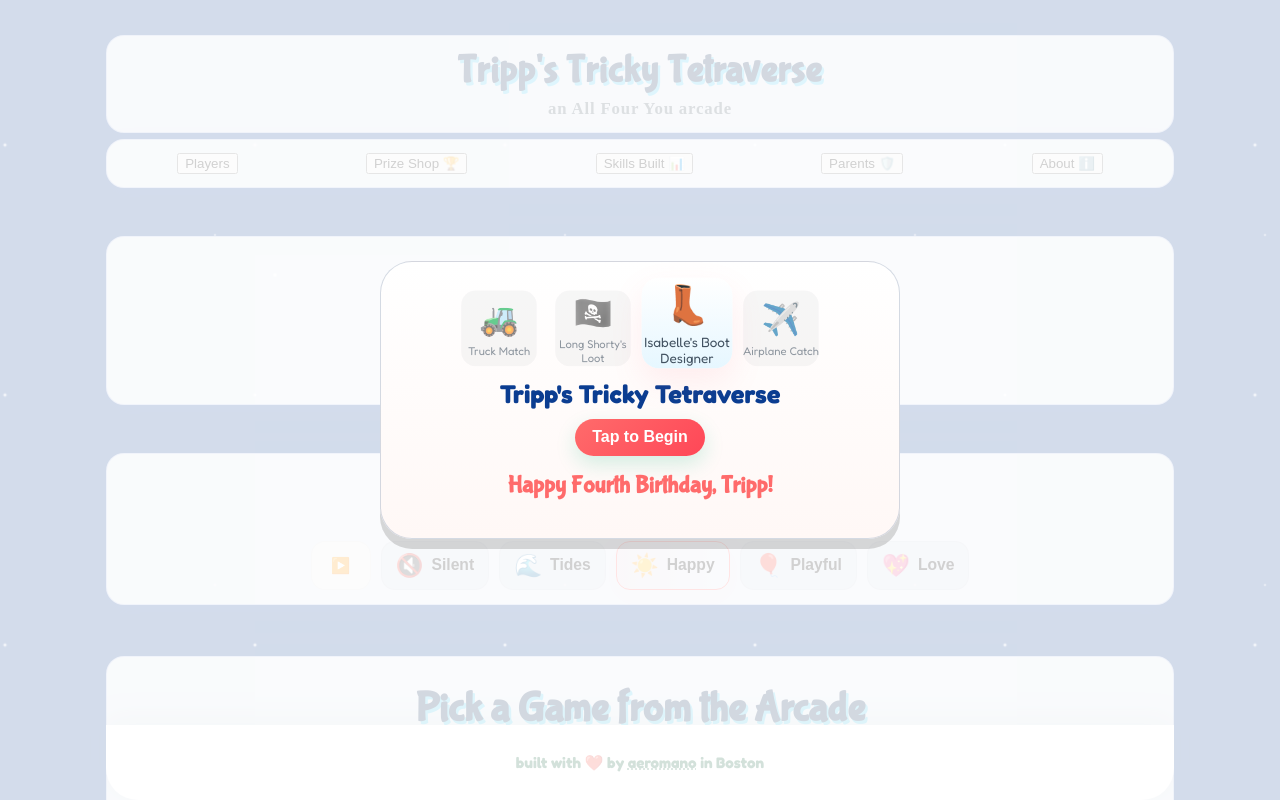
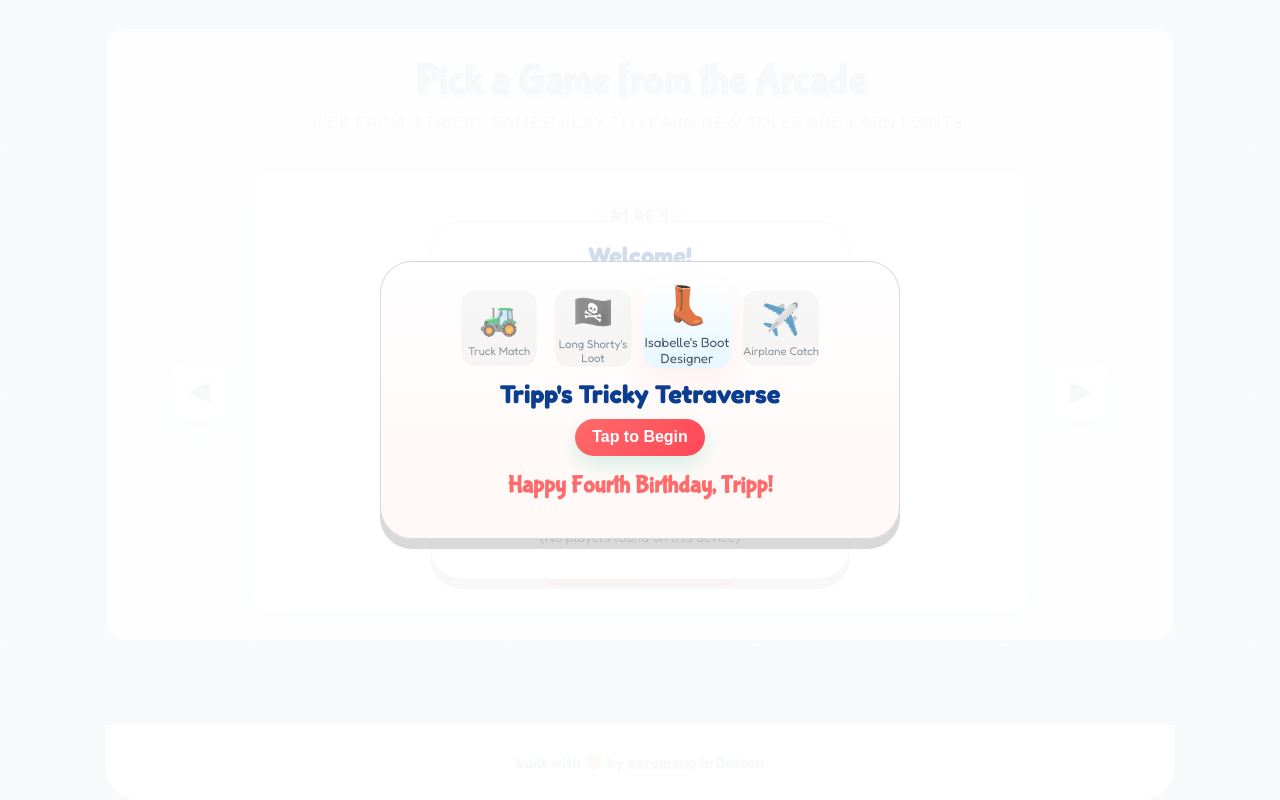
Before and after one commit to ashleyer/tripp-s-tricky-tetraverse, a React (Vite) app: page / in a window 1280 px wide. Shown: the top 800 px of the page. Built offline with nearby package versions, Linux system fonts and the light colour scheme; a web font is replaced by a local one.

Commit message:
fix onload

```diff
--- a/src/App.tsx
+++ b/src/App.tsx
@@ -155,6 +155,40 @@ const WelcomeBackModal: React.FC<WelcomeBackModalProps> = ({ playerName, onPlay,
   );
 };
 
+interface WelcomeOverlayProps {
+  onReturning: () => void;
+  onNew: () => void;
+  hasExistingPlayer: boolean;
+}
+
+const WelcomeOverlay: React.FC<WelcomeOverlayProps> = ({ onReturning, onNew, hasExistingPlayer }) => {
+  return (
+    <div className="modal-backdrop" role="dialog" aria-modal="true">
+      <div className="modal-content" style={{textAlign: 'center', maxWidth: '420px'}}>
+        <h2>Welcome!</h2>
+        <div style={{fontSize: '4rem', margin: '20px 0'}}>✨</div>
+        <p style={{color: 'var(--text-muted)', fontSize: '1.1rem'}}>Have you played before?</p>
+        <div style={{display: 'flex', flexDirection: 'column', gap: '12px', margin: '20px auto 0', width: '100%'}}>
+          <button
+            className="primary-button"
+            onClick={onReturning}
+            style={{width: '100%'}}
+            disabled={!hasExistingPlayer}
+          >
+            Yes, I'm a Returning Player
+          </button>
+          <button className="secondary-button" onClick={onNew} style={{width: '100%'}}>No, I'm a New Player</button>
+        </div>
+        {!hasExistingPlayer && (
+          <p style={{fontSize: '0.85rem', color: 'var(--text-muted)', marginTop: '12px'}}>
+            (No players found on this device)
+          </p>
+        )}
+      </div>
+    </div>
+  );
+};
+
 function App() {
   const [player, setPlayer] = useState<PlayerProfile>(() => {
     try {
@@ -179,6 +213,7 @@ function App() {
   const [showPlayersOverlay, setShowPlayersOverlay] = useState<boolean>(false);
   const [showAboutOverlay, setShowAboutOverlay] = useState<boolean>(false);
   const [showIntro, setShowIntro] = useState<boolean>(true);
+  const [showWelcomeOverlay, setShowWelcomeOverlay] = useState<boolean>(false);
   const [showWelcomeBack, setShowWelcomeBack] = useState<boolean>(false);
   const [showTour, setShowTour] = useState<boolean>(false);
   const [pendingTour, setPendingTour] = useState<boolean>(false);
@@ -530,7 +565,7 @@ function App() {
   // apply persisted music choice on mount
   useEffect(() => {
     if (musicKey && musicKey !== "silent") {
-      setBackgroundMusic(musicKey, false);
+      setBackgroundMusic(musicKey, true); // Autoplay on load
     }
     // eslint-disable-next-line react-hooks/exhaustive-deps
   }, []);
@@ -557,19 +592,54 @@ function App() {
   useEffect(() => {
     const raw = localStorage.getItem("playerProfile");
     if (raw) {
+      try {
         const p = JSON.parse(raw) as PlayerProfile;
         if (p.name) {
           setPlayer(p);
-        setShowIntro(false);
-        setShowWelcomeBack(true);
-      }
-    }
+        }
+      } catch (e) {
+        // Malformed data, treat as new player
+        localStorage.removeItem("playerProfile");
+      }
+    }
+    setShowWelcomeOverlay(true); // Show welcome overlay on initial load
   }, []);
 
   return (
     <div className={`app-root ${selectedGame ? "in-game" : ""}`}>
       <GlobalEffects />
 
+      {showWelcomeOverlay && (
+        <WelcomeOverlay
+          hasExistingPlayer={!!player.name}
+          onReturning={() => {
+            setShowWelcomeOverlay(false);
+            setShowWelcomeBack(true);
+          }}
+          onNew={() => {
+            setShowWelcomeOverlay(false);
+            // Reset player state for new profile creation
+            setPlayer({ name: "", age: null, avatarUrl: null, points: 0, learningProfile: {} });
+          }}
+        />
+      )}
+
+      {showIntro && (
+        <IntroBanner
+          onBegin={() => {
+            setShowIntro(false);
+            if (player.name) {
+              setShowWelcomeBack(true);
+            } else {
+              setPendingTour(true);
+              setShowParentOverlay(true);
+            }
+          }}
+        />
+      )}
+
+      {!showIntro && (
+        <>
           <div className="sticky-top-bar">
             <header className="app-header" aria-label="Tripp's Tricky Tetraverse">
               <div className="header-main">
@@ -685,11 +755,11 @@ function App() {
                     </p>
                   </div>
                 </div>
-          <div style={{textAlign: 'center', marginTop: '4px'}}>
+                <div style={{ textAlign: 'center', marginTop: '4px' }}>
                   <button
                     className="text-button"
                     onClick={() => setShowPlayersOverlay(true)}
-               style={{fontSize: '0.8rem', textDecoration: 'underline', color: 'var(--text-muted)', background: 'none', border: 'none', cursor: 'pointer'}}
+                    style={{ fontSize: '0.8rem', textDecoration: 'underline', color: 'var(--text-muted)', background: 'none', border: 'none', cursor: 'pointer' }}
                   >
                     Switch Player
                   </button>
@@ -724,18 +794,10 @@ function App() {
               ))}
             </div>
           </section>
-
-
-
-      {showIntro && (
-        <IntroBanner
-          onBegin={() => {
-            setShowIntro(false);
-            setPendingTour(true);
-            setShowParentOverlay(true);
-          }}
-        />
-      )}
+        </>
+      )}
+
+
 
       {showTour && (
         <TourOverlay onClose={() => setShowTour(false)} />
```
Lines whose indentation alone changed are shown as unchanged.
